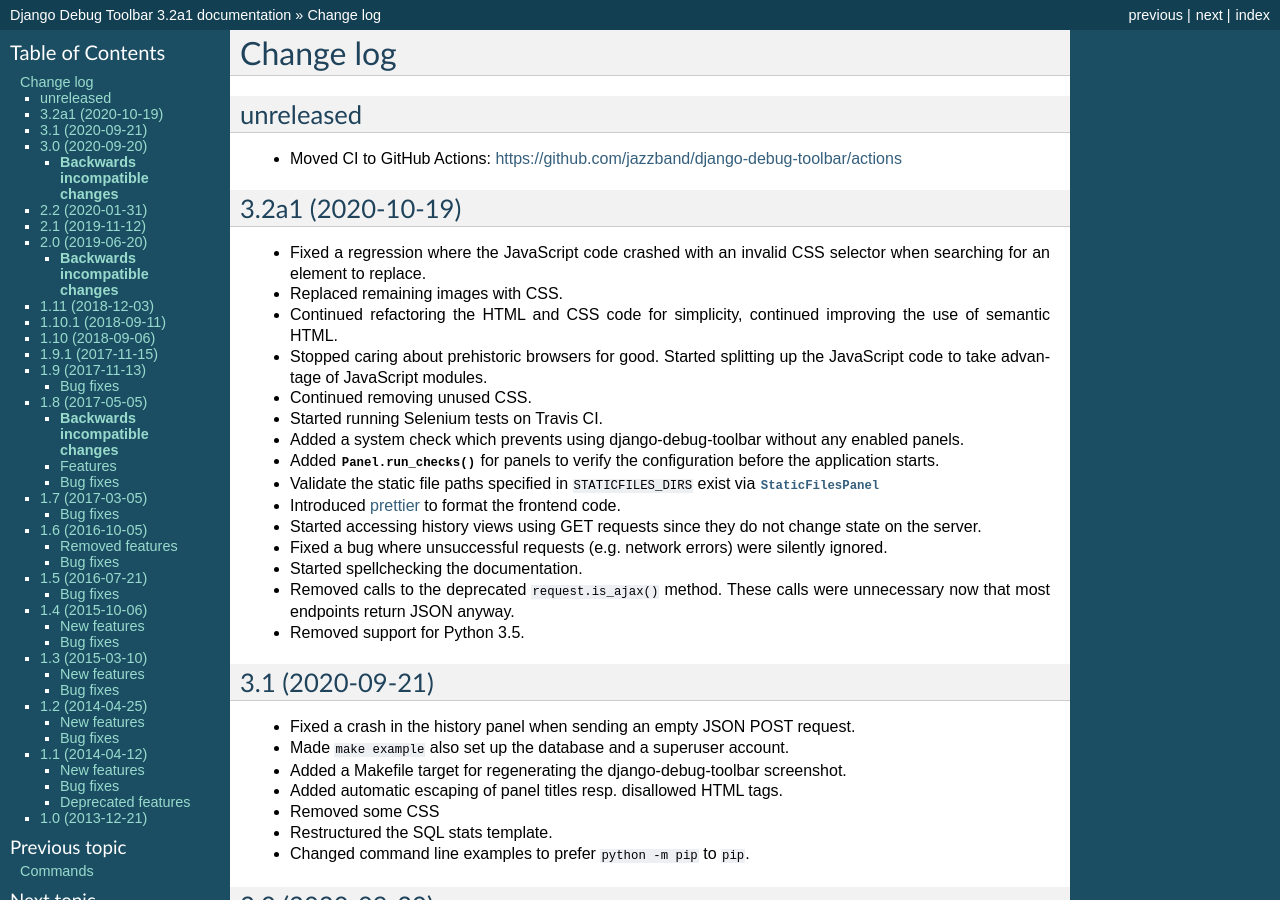
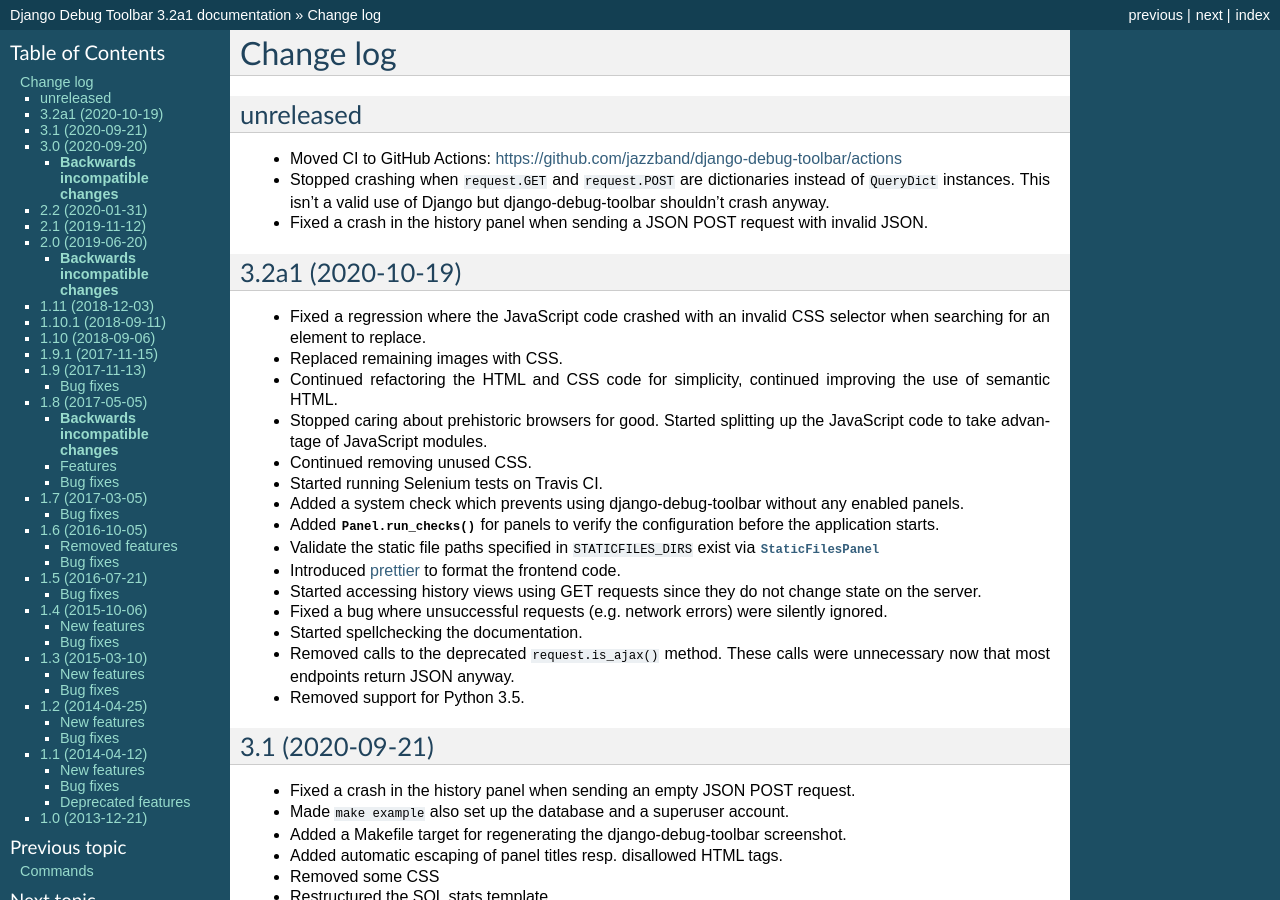
Before and after one commit to jazzband/django-debug-toolbar, a Sphinx documentation site: the page built from docs/changes.rst, in a window 1280 px wide and 900 px high. Built offline with Sphinx 7.4.7, drawn with Linux system fonts in a browser that asks for light colours.

Commit message:
History panel: Do not crash when receiving invalid JSON
Fixes #1403

```diff
--- a/docs/changes.rst
+++ b/docs/changes.rst
@@ -5,6 +5,12 @@
 ----------
 
 * Moved CI to GitHub Actions: https://github.com/jazzband/django-debug-toolbar/actions
+* Stopped crashing when ``request.GET`` and ``request.POST`` are
+  dictionaries instead of ``QueryDict`` instances. This isn't a valid
+  use of Django but django-debug-toolbar shouldn't crash anyway.
+* Fixed a crash in the history panel when sending a  JSON POST request
+  with invalid JSON.
+
 
 3.2a1 (2020-10-19)
 ------------------
```
Also changed, not shown: 2 other files.
